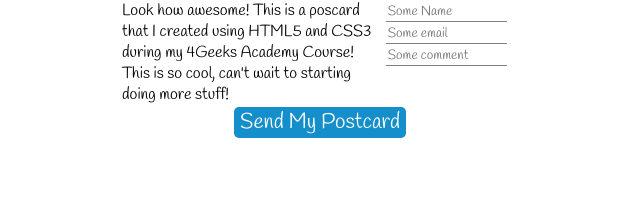
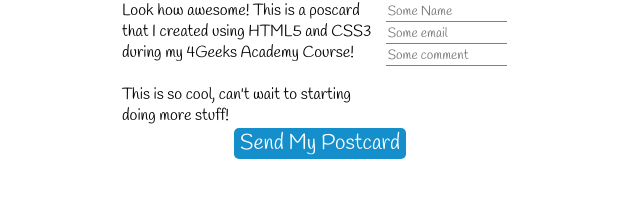
Before and after one commit to rcaterino/4GeekLearning, a plain HTML site: page Postcard/index.html in a window 1280 px wide. Shown: the part 60-258 px from the top of the page, without its empty margins (320-960 px from the left). Drawn offline with Linux system fonts and the light colour scheme.

Commit message:
Corrección

```diff
--- a/Postcard/index.html
+++ b/Postcard/index.html
@@ -19,8 +19,7 @@
 			</div>
 			<div class="postcard-body">
 				<div class="body-left">
-					<p>Look how awesome! This is a poscard that I created using HTML5 and CSS3 during my 4Geeks Academy Course!</p>
-
+					<p>Look how awesome! This is a poscard that I created using HTML5 and CSS3 during my 4Geeks Academy Course!<br><br></p>
 					<p>This is so cool, can't wait to starting doing more stuff!</p>
 				</div>
 				<div class="body-right">
```
